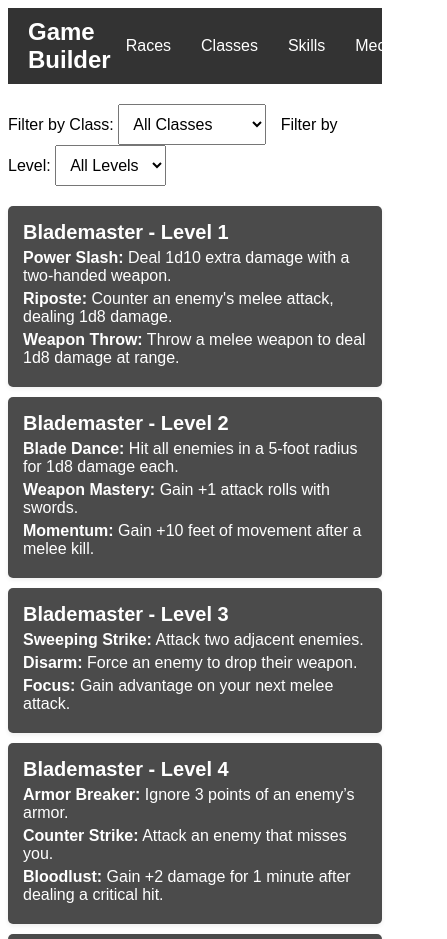
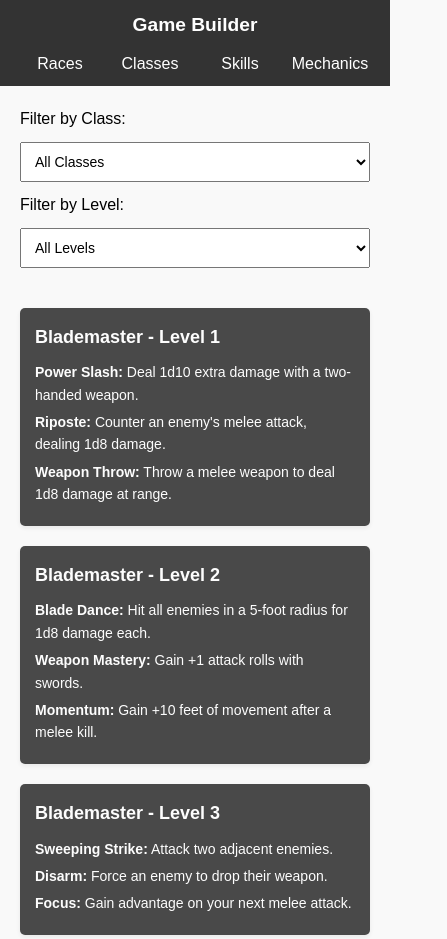
Before and after one commit to AbdullojonZiyaev/DnD, a plain HTML site: page skills/skills.html in a window 390 px wide. Shown: the top 939 px of the page, 447 px wide, since content can reach past the window. Drawn offline with Linux system fonts and the light colour scheme.

Commit message:
responsive skills page

```diff
--- a/skills/skills.html
+++ b/skills/skills.html
@@ -5,62 +5,157 @@
     <meta name="viewport" content="width=device-width, initial-scale=1.0">
     <title>Skills by Level and Class</title>
     <style>
+/* General Styles */
+body {
+    font-family: Arial, sans-serif;
+    margin: 0;
+    padding: 0;
+    background-color: #f9f9f9;
+    line-height: 1.6;
+}
+
+/* Header */
 header {
     background-color: #333;
     color: white;
     padding: 10px 20px;
-            display: flex;
-            justify-content: space-between;
+    display: grid;
+    grid-template-columns: 1fr auto;
     align-items: center;
+    gap: 10px;
 }
+
 header .logo {
     font-size: 1.5em;
     font-weight: bold;
 }
+
 nav ul {
     list-style: none;
-            display: flex;
+    display: grid;
+    grid-template-columns: repeat(auto-fit, minmax(100px, 1fr));
     margin: 0;
     padding: 0;
+    gap: 10px;
 }
+
 nav ul li {
-            margin: 0 15px;
+    text-align: center;
 }
+
 nav ul li a {
     color: white;
     text-decoration: none;
     font-size: 1em;
 }
+
 nav ul li a:hover {
     text-decoration: underline;
 }
-        body {
-            font-family: Arial, sans-serif;
-        }
+
+/* Filter Container */
 .filter-container {
     margin: 20px 0;
+    padding: 0 20px;
+    display: grid;
+    grid-template-columns: repeat(auto-fit, minmax(150px, 1fr));
+    gap: 10px;
 }
+
 .filter-container select {
     padding: 10px;
-            margin-right: 10px;
     font-size: 16px;
+    width: 100%;
 }
+
+/* Skill Cards */
+#skills-list {
+    display: grid;
+    grid-template-columns: repeat(auto-fit, minmax(250px, 1fr));
+    gap: 20px;
+    padding: 20px;
+    box-sizing: border-box;
+}
+
 .skill-card {
     background-color: black;
     opacity: 0.7;
     color: white;
     border-radius: 5px;
     padding: 15px;
-            margin-bottom: 10px;
     box-shadow: 0 2px 5px rgba(0, 0, 0, 0.1);
+    text-align: left;
 }
+
 .skill-card h3 {
     font-size: 20px;
-            margin: 0;
+    margin: 0 0 10px 0;
 }
+
 .skill-card p {
     margin: 5px 0;
 }
+
+/* Media Queries */
+@media (max-width: 1024px) {
+    header {
+        grid-template-columns: 1fr;
+        text-align: center;
+    }
+
+    nav ul {
+        grid-template-columns: repeat(auto-fit, minmax(120px, 1fr));
+    }
+
+    .filter-container {
+        grid-template-columns: 1fr;
+    }
+
+    #skills-list {
+        grid-template-columns: repeat(auto-fit, minmax(200px, 1fr));
+    }
+}
+
+@media (max-width: 768px) {
+    header .logo {
+        font-size: 1.2em;
+    }
+
+    nav ul {
+        grid-template-columns: repeat(auto-fit, minmax(100px, 1fr));
+    }
+
+    .filter-container {
+        grid-template-columns: 1fr;
+    }
+
+    #skills-list {
+        grid-template-columns: 1fr;
+    }
+}
+
+@media (max-width: 480px) {
+    header .logo {
+        font-size: 1.2em;
+    }
+
+    nav ul {
+        grid-template-columns: repeat(auto-fit, minmax(80px, 1fr));
+    }
+
+    .filter-container select {
+        font-size: 14px;
+    }
+
+    .skill-card h3 {
+        font-size: 18px;
+    }
+
+    .skill-card p {
+        font-size: 14px;
+    }
+}
+
     </style>
 </head>
     <header>
```
Lines whose indentation alone changed are shown as unchanged.
